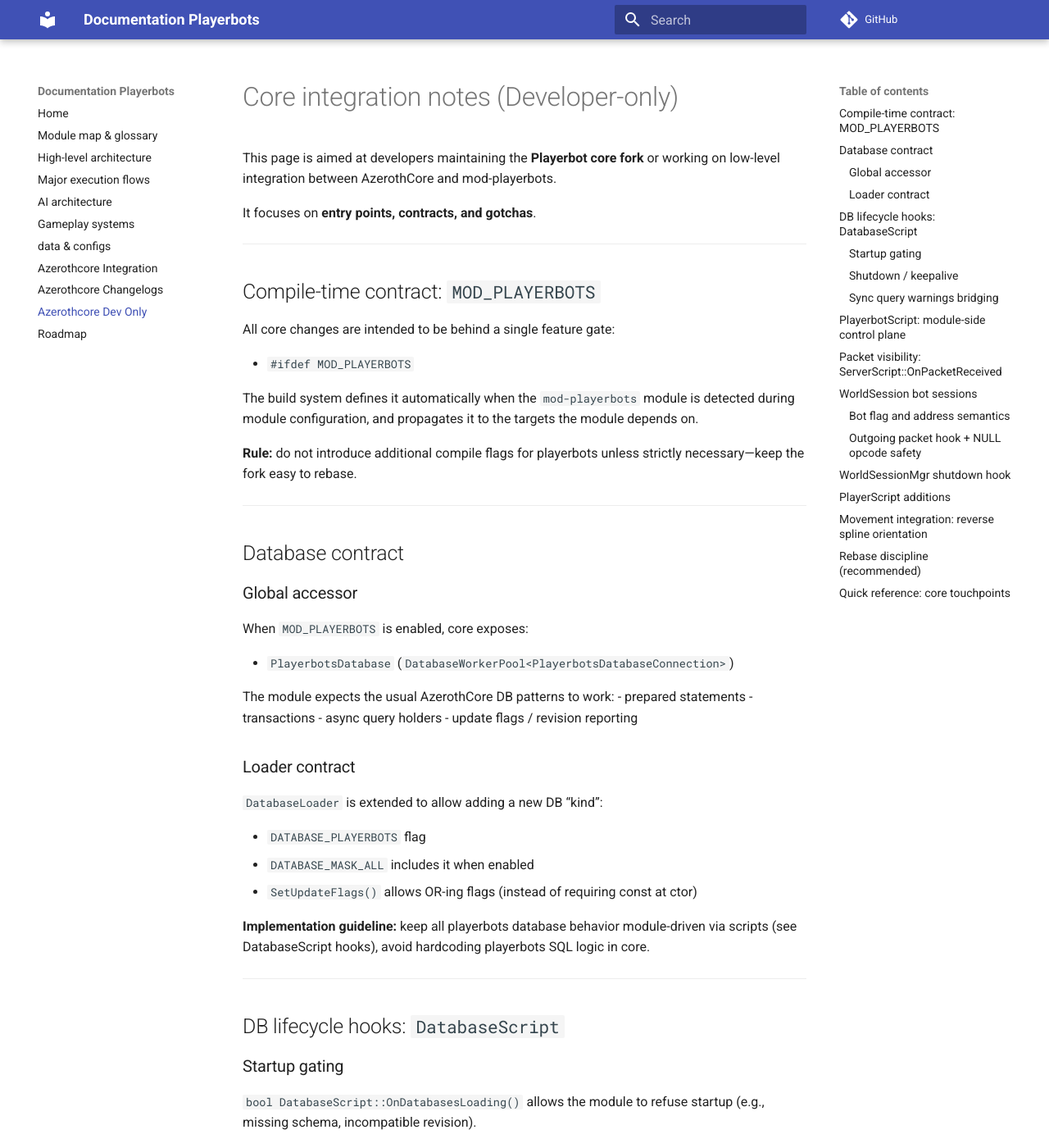
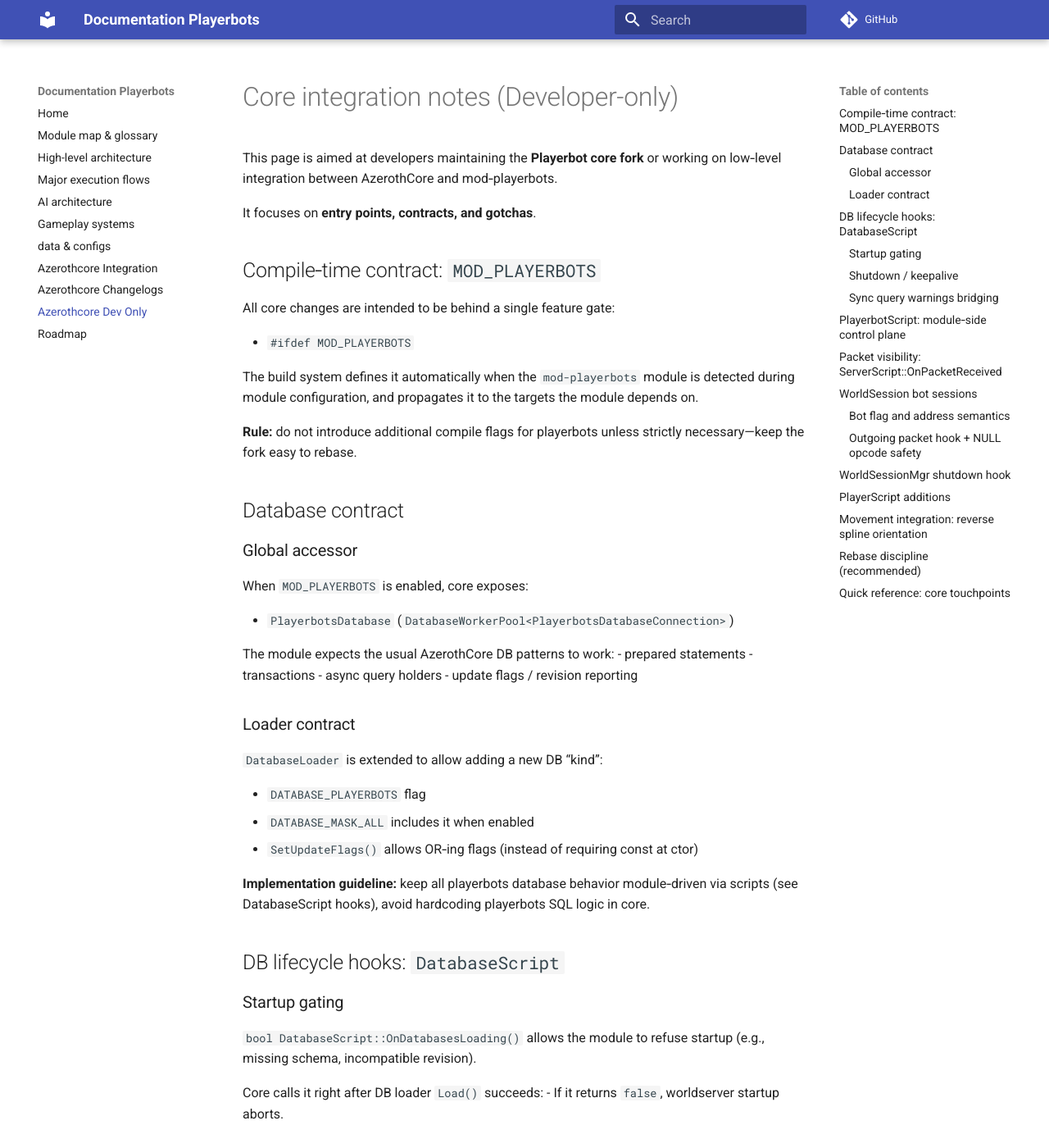
Before and after one commit to Wishmaster117/playerbots-docs, an MkDocs documentation site: the page built from docs/core-changes-playerbots-developer.md, in a window 1280 px wide and 1400 px high. Shown: the whole window at 82% size. Built offline with MkDocs 1.6.1 and Material for MkDocs 9.7.7, drawn with Linux system fonts in a browser that asks for light colours; comment, search, counter and statistics services are not loaded; some of the changed text lies outside the part shown.

```diff
--- a/docs/core-changes-playerbots-developer.md
+++ b/docs/core-changes-playerbots-developer.md
@@ -1,12 +1,10 @@
 # Core integration notes (Developer-only)
 
-This page is aimed at developers maintaining the **Playerbot core fork** or working on low-level integration between AzerothCore and mod-playerbots.
+This page is aimed at developers maintaining the **Playerbot core fork** or working on low‑level integration between AzerothCore and mod‑playerbots.
 
 It focuses on **entry points, contracts, and gotchas**.
 
----
-
-## Compile-time contract: `MOD_PLAYERBOTS`
+## Compile‑time contract: `MOD_PLAYERBOTS`
 
 All core changes are intended to be behind a single feature gate:
 
@@ -15,8 +13,6 @@ All core changes are intended to be behind a single feature gate:
 The build system defines it automatically when the `mod-playerbots` module is detected during module configuration, and propagates it to the targets the module depends on.
 
 **Rule:** do not introduce additional compile flags for playerbots unless strictly necessary—keep the fork easy to rebase.
-
----
 
 ## Database contract
 
@@ -38,11 +34,9 @@ The module expects the usual AzerothCore DB patterns to work:
 
 - `DATABASE_PLAYERBOTS` flag
 - `DATABASE_MASK_ALL` includes it when enabled
-- `SetUpdateFlags()` allows OR-ing flags (instead of requiring const at ctor)
+- `SetUpdateFlags()` allows OR‑ing flags (instead of requiring const at ctor)
 
-**Implementation guideline:** keep all playerbots database behavior module-driven via scripts (see DatabaseScript hooks), avoid hardcoding playerbots SQL logic in core.
-
----
+**Implementation guideline:** keep all playerbots database behavior module‑driven via scripts (see DatabaseScript hooks), avoid hardcoding playerbots SQL logic in core.
 
 ## DB lifecycle hooks: `DatabaseScript`
 
@@ -65,9 +59,7 @@ Core forwards `WarnAboutSyncQueries(true/false)` toggles into:
 
 This keeps “DB warning mode” consistent if the module does DB work during the world loop.
 
----
-
-## PlayerbotScript: module-side control plane
+## PlayerbotScript: module‑side control plane
 
 A new `PlayerbotScript` family exists specifically so playerbots logic stays in the module.
 
@@ -80,8 +72,6 @@ Key dispatch points in `ScriptMgr`:
 
 **Design intent:** core provides event timing + minimal plumbing; module owns behavior.
 
----
-
 ## Packet visibility: `ServerScript::OnPacketReceived`
 
 Core adds:
@@ -93,8 +83,6 @@ and calls it from `WorldSession::Update()` behind `MOD_PLAYERBOTS`, after handle
 **Important behavior:**
 - ScriptMgr makes a copy of the packet for dispatch.
 - This is a “tap” for observability and module logic; do not mutate session queue inside this callback unless you fully understand ordering.
-
----
 
 ## WorldSession bot sessions
 
@@ -119,9 +107,7 @@ Added API:
 
 This is useful for:
 - bot client emulation / state sync
-- debugging bot-visible opcodes
-
----
+- debugging bot‑visible opcodes
 
 ## WorldSessionMgr shutdown hook
 
@@ -129,8 +115,6 @@ This is useful for:
 - `ScriptMgr::OnPlayerbotLogoutBots()` (behind `MOD_PLAYERBOTS`)
 
 This ensures bot cleanup happens on global kicks / shutdown sequences.
-
----
 
 ## PlayerScript additions
 
@@ -146,8 +130,6 @@ This ensures bot cleanup happens on global kicks / shutdown sequences.
 - parse/route chat commands
 - update bot AI after core player update
 
----
-
 ## Movement integration: reverse spline orientation
 
 `PointMovementGenerator::DoInitialize()`:
@@ -155,23 +137,19 @@ This ensures bot cleanup happens on global kicks / shutdown sequences.
 
 This is intentionally surgical: no rewrite of pathing, just an extra orientation mode used by bots.
 
----
-
 ## Rebase discipline (recommended)
 
 To keep the fork maintainable:
 
-1. Keep all playerbots-specific core changes either:
+1. Keep all playerbots‑specific core changes either:
    - behind `MOD_PLAYERBOTS`, or
-   - in new minimal hook functions that are no-ops by default.
+   - in new minimal hook functions that are no‑ops by default.
 2. Avoid touching unrelated gameplay logic.
 3. Prefer adding **hook points** (ScriptMgr / ScriptDefines) over embedding module logic into core.
 4. When adding new entry points, document:
    - call site
    - expected invariants (thread, timing, player existence)
    - failure behavior (abort startup, ignore, etc.)
-
----
 
 ## Quick reference: core touchpoints
 
@@ -185,9 +163,9 @@ To keep the fork maintainable:
   - `DatabaseScript` lifecycle extensions
   - `PlayerbotScript` family
   - `ServerScript::OnPacketReceived`
-  - `PlayerScript` after-update + chat hooks
+  - `PlayerScript` after‑update + chat hooks
 - Sessions:
   - `WorldSession` bot flag / packet hooks
-  - `WorldSessionMgr::KickAll()` logout-bots hook
+  - `WorldSessionMgr::KickAll()` logout‑bots hook
 - Movement:
   - reversed orientation in `PointMovementGenerator`
```
Also changed, not shown: docs/core-changes-playerbots-changelog.md (+6 -25 lines).
